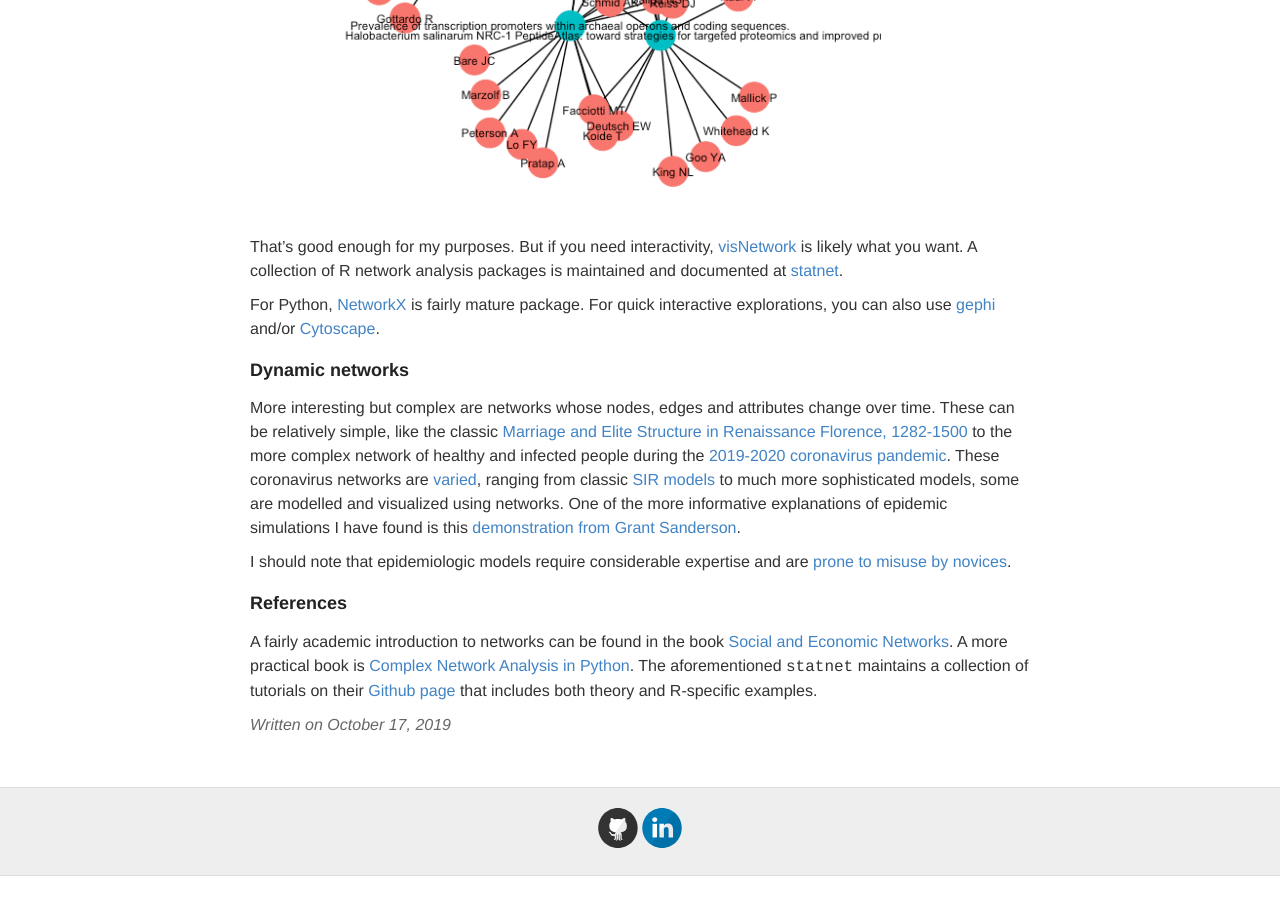
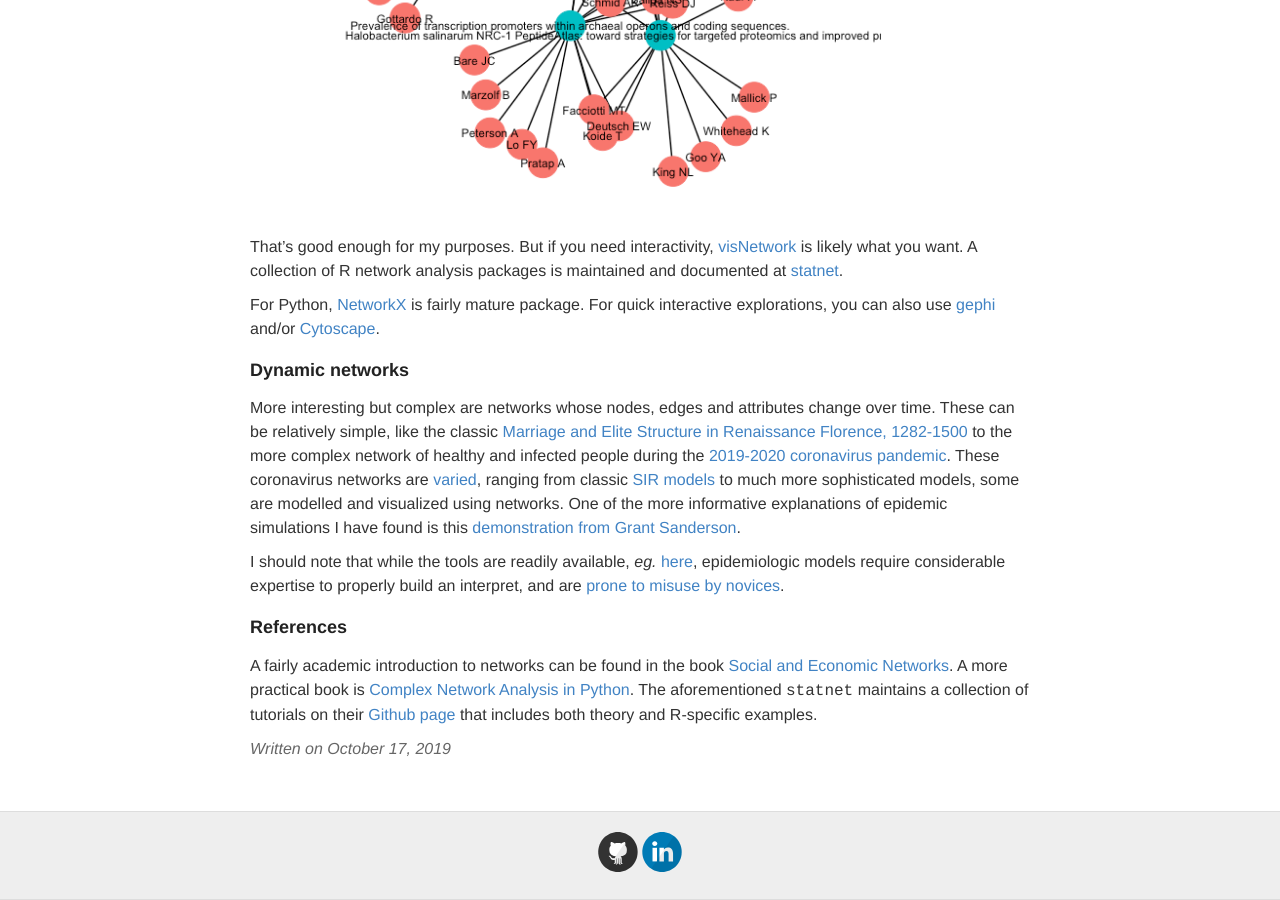
Before and after one commit to ptvan/ptvan.github.io, a Jekyll site: the page built from _posts/2019-10-17-analyzing-networks.md, in a window 1280 px wide and 900 px high, scrolled down 1583 px. Built offline with Jekyll 4.4.1, drawn with Linux system fonts in a browser that asks for light colours; before the commit the page ends 2459 px from its top, so only the background shows below that.

Commit message:
added link to tools from IDM

```diff
--- a/_posts/2019-10-17-analyzing-networks.md
+++ b/_posts/2019-10-17-analyzing-networks.md
@@ -32,7 +32,7 @@
 
 More interesting but complex are networks whose nodes, edges and attributes change over time. These can be relatively simple, like the classic [Marriage and Elite Structure in Renaissance Florence, 1282-1500](http://home.uchicago.edu/jpadgett/papers/unpublished/maelite.pdf) to the more complex network of healthy and infected people during the [2019-2020 coronavirus pandemic](https://en.wikipedia.org/wiki/2019%E2%80%9320_coronavirus_pandemic). These coronavirus networks are [varied](https://timmermanreport.com/2020/04/covid-19-models-what-makes-them-tick/), ranging from classic [SIR models](https://en.wikipedia.org/wiki/Compartmental_models_in_epidemiology) to much more sophisticated models, some are modelled and visualized using networks. One of the more informative explanations of epidemic simulations I have found is this [demonstration from Grant Sanderson](https://www.youtube.com/watch?v=gxAaO2rsdIs).
 
-I should note that epidemiologic models require considerable expertise and are [prone to misuse by novices](https://www.tableau.com/about/blog/2020/4/you-are-almost-definitely-not-qualified-make-predictions-about-covid-19).
+I should note that while the tools are readily available, _eg._ [here](https://www.idmod.org/software), epidemiologic models require considerable expertise to properly build an interpret, and are [prone to misuse by novices](https://www.tableau.com/about/blog/2020/4/you-are-almost-definitely-not-qualified-make-predictions-about-covid-19).
 
 ### References
 
```
